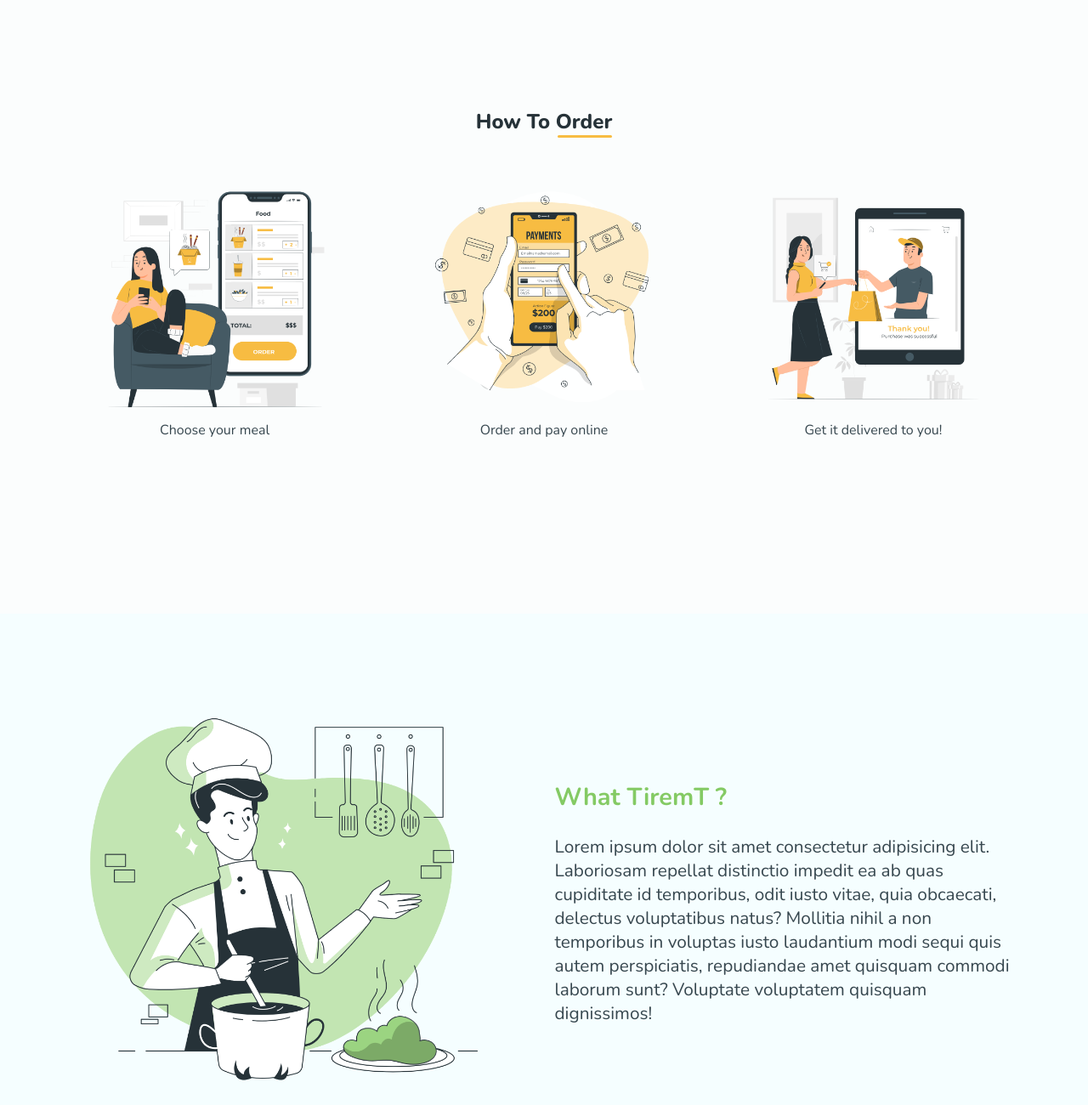
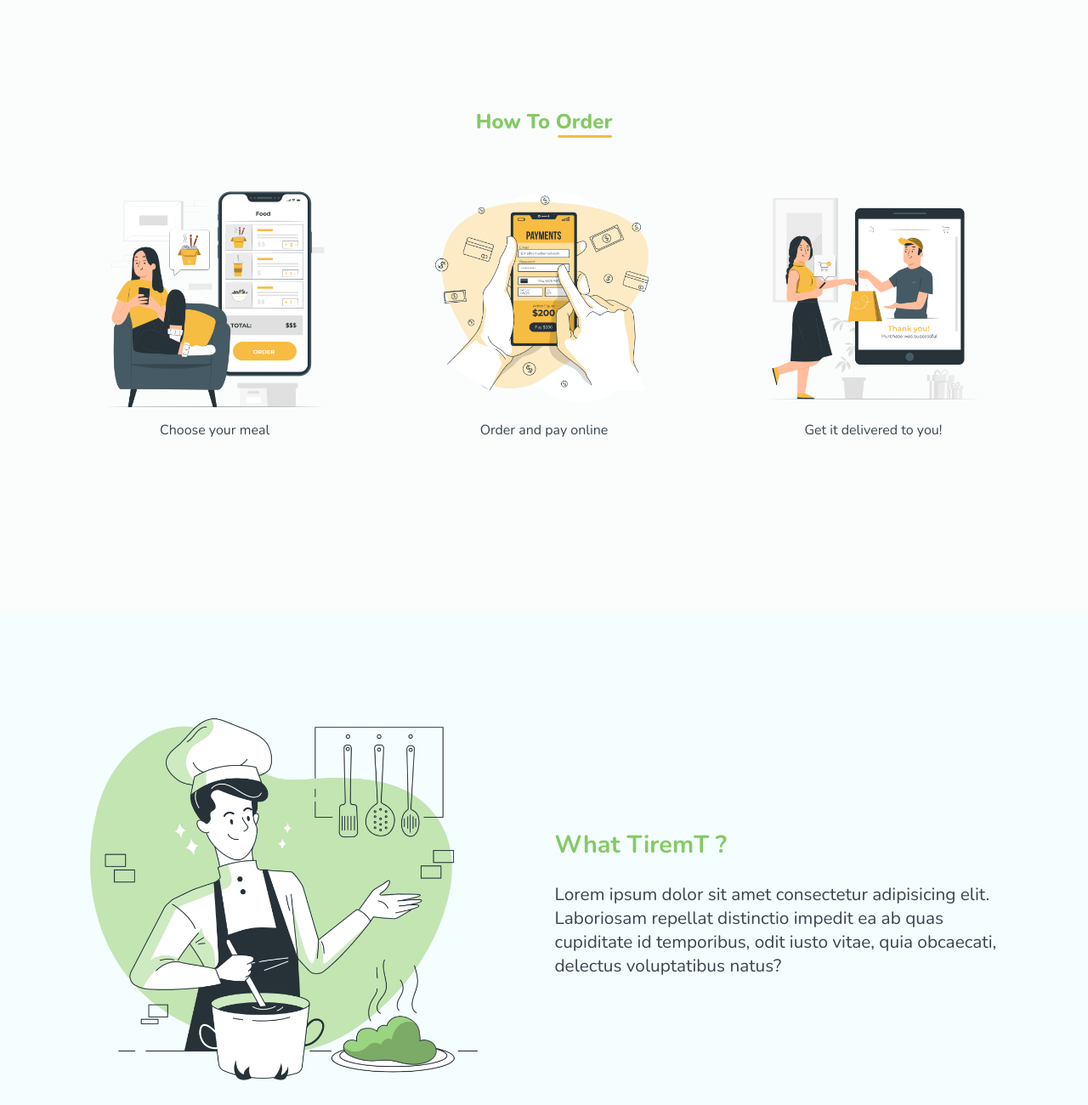
Before and after one commit to jealife/TiremT, a plain HTML site: page index.html in a window 1280 px wide. Shown: the part 900-2200 px from the top of the page at 85% size. Drawn offline with nearby package versions, Linux system fonts and the light colour scheme.

Commit message:
Add files via upload

```diff
--- a/css/styles.css
+++ b/css/styles.css
@@ -31,6 +31,7 @@
 }
 
 .head-steps h2 {
+    color: var(--green);
     font-weight: 800;
     position: relative;
 }
--- a/index.html
+++ b/index.html
@@ -163,7 +163,7 @@
                 <div class="about-description">
                     <h2>What TiremT ?</h2>
                     <p>
-                        Lorem ipsum dolor sit amet consectetur adipisicing elit. Laboriosam repellat distinctio impedit ea ab quas cupiditate id temporibus, odit iusto vitae, quia obcaecati, delectus voluptatibus natus? Mollitia nihil a non temporibus in voluptas iusto laudantium modi sequi quis autem perspiciatis, repudiandae amet quisquam commodi laborum sunt? Voluptate voluptatem quisquam dignissimos!
+                        Lorem ipsum dolor sit amet consectetur adipisicing elit. Laboriosam repellat distinctio impedit ea ab quas cupiditate id temporibus, odit iusto vitae, quia obcaecati, delectus voluptatibus natus?
                     </p>
                 </div>
 
```
